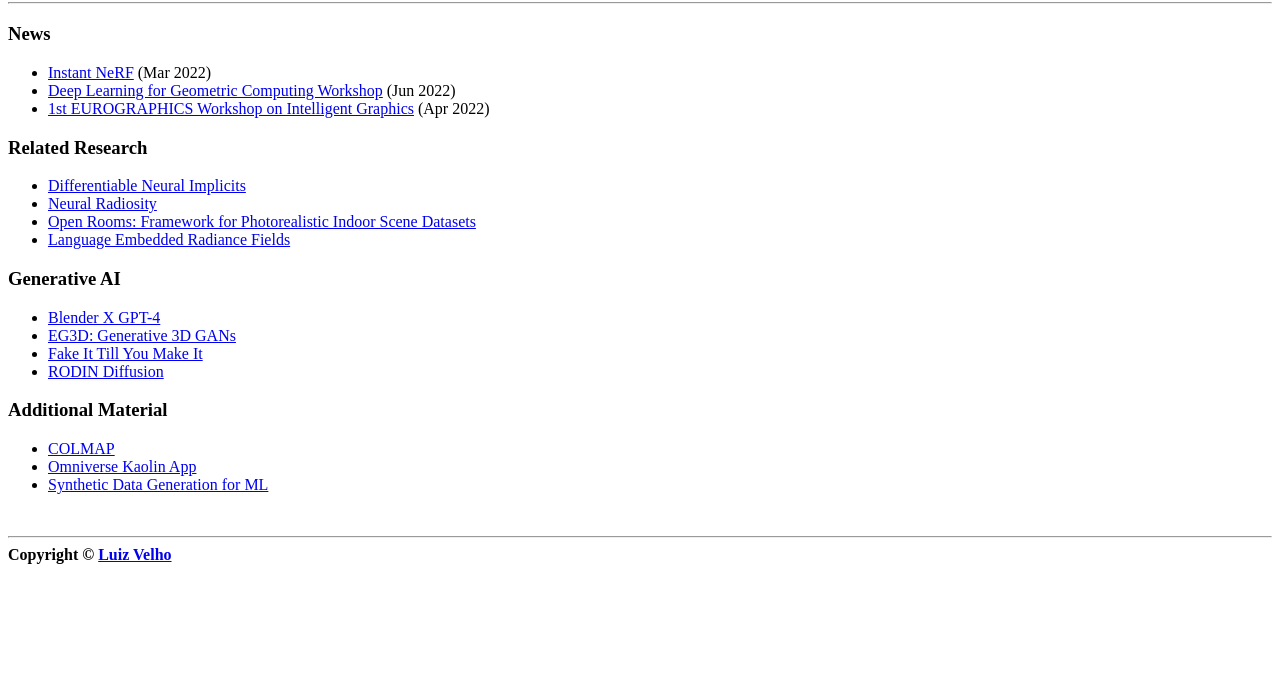
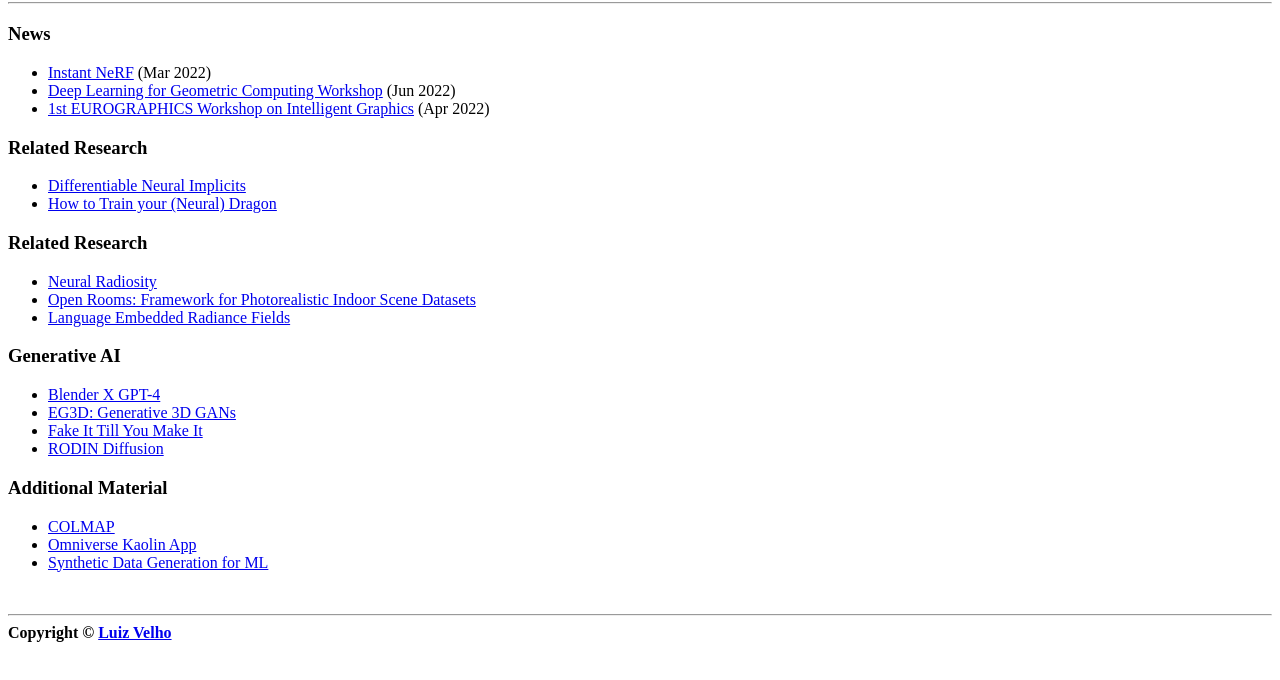
Before and after one commit to lvelho/ai-graphics-2024, a plain HTML site: page etc.html in a window 1280 px wide. Shown: the part 64-744 px from the top of the page. Drawn offline with Linux system fonts and the light colour scheme.

Commit message:
Update etc.html

```diff
--- a/etc.html
+++ b/etc.html
@@ -41,6 +41,17 @@ Deep Learning for Geometric Computing Workshop</a>
 <a href=https://www.visgraf.impa.br/dni/>
 Differentiable Neural Implicits
 </a>
+
+<LI>
+<a href=https://www.lschirmer.com/sibgrapi23>
+How to Train your (Neural) Dragon
+</a>
+
+</UL>
+
+<H3>Related Research</H3>
+
+<UL>
 
 <LI> <a href=http://www.cs.umd.edu/~saeedhd/#portfolio/neural_radiosity>
 Neural Radiosity</a>
```
